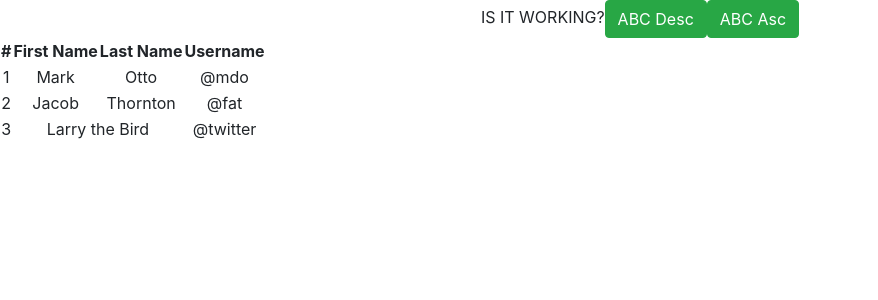
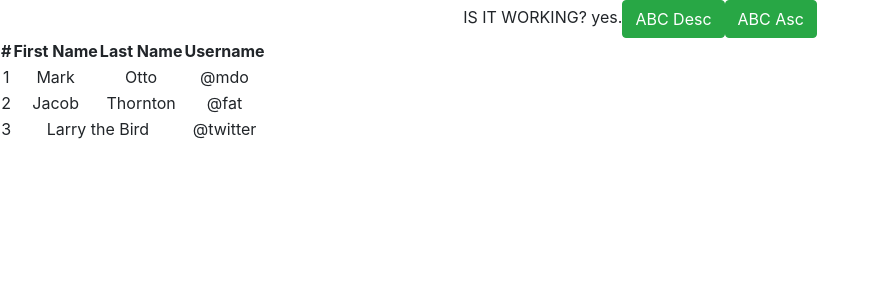
Before and after one commit to camRight/react_employee_directory, a React (Create React App) app in the folder client/: page / in a window 1280 px wide. Shown: the top 300 px of the page, without its empty margins (0-878 px from the left). Built offline with nearby package versions, Linux system fonts and the light colour scheme; no server answers.

Commit message:
yes works

```diff
--- a/client/src/App.js
+++ b/client/src/App.js
@@ -27,7 +27,7 @@ function App() {
     // React: like a tree branching out (upside down)
     <div className="App">
 
-      IS IT WORKING?
+      IS IT WORKING? yes.
     <Home />
 
     </div>
```
Also changed, not shown: 1 other file (tests, documents, lock files or other folders).
